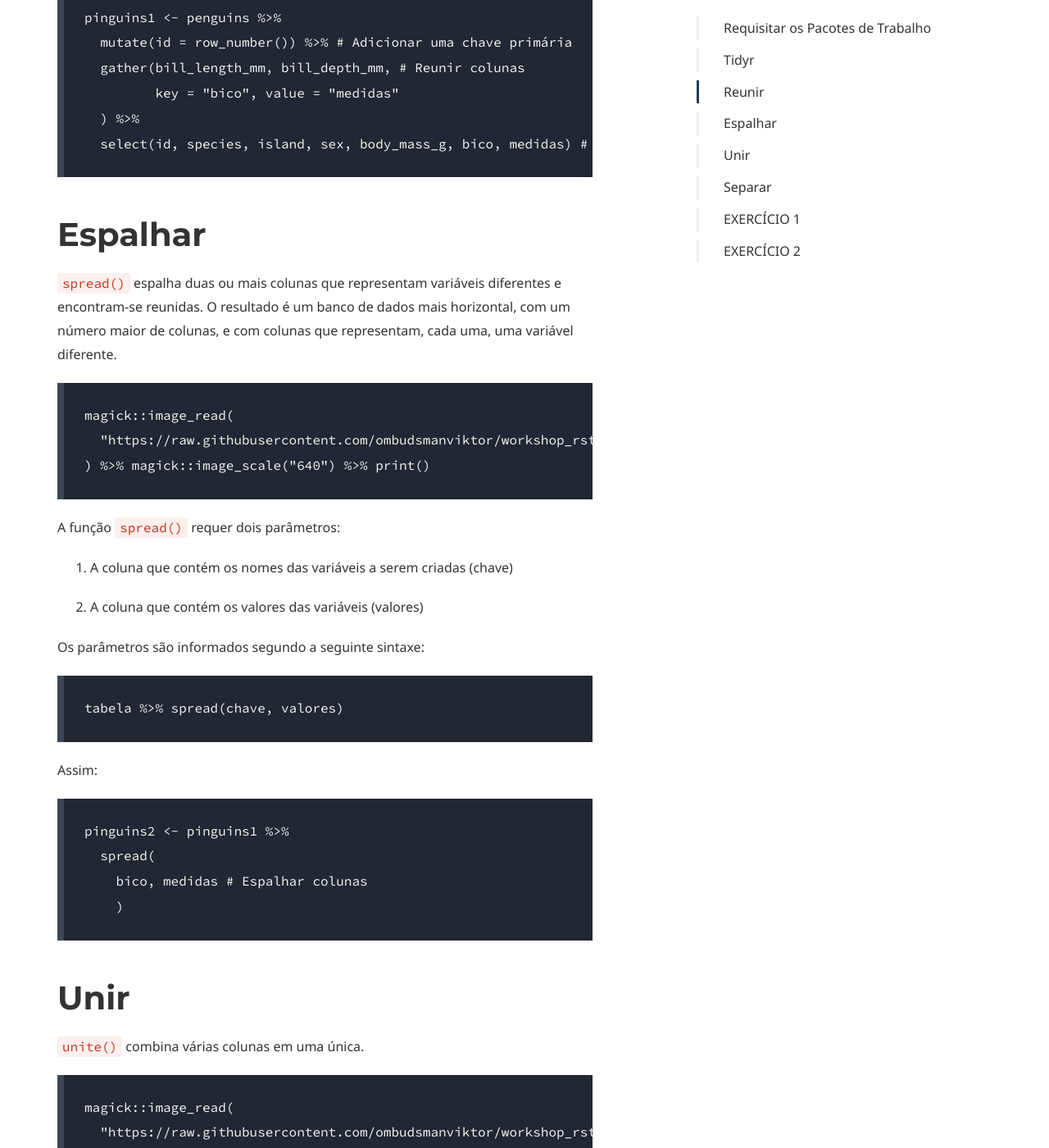
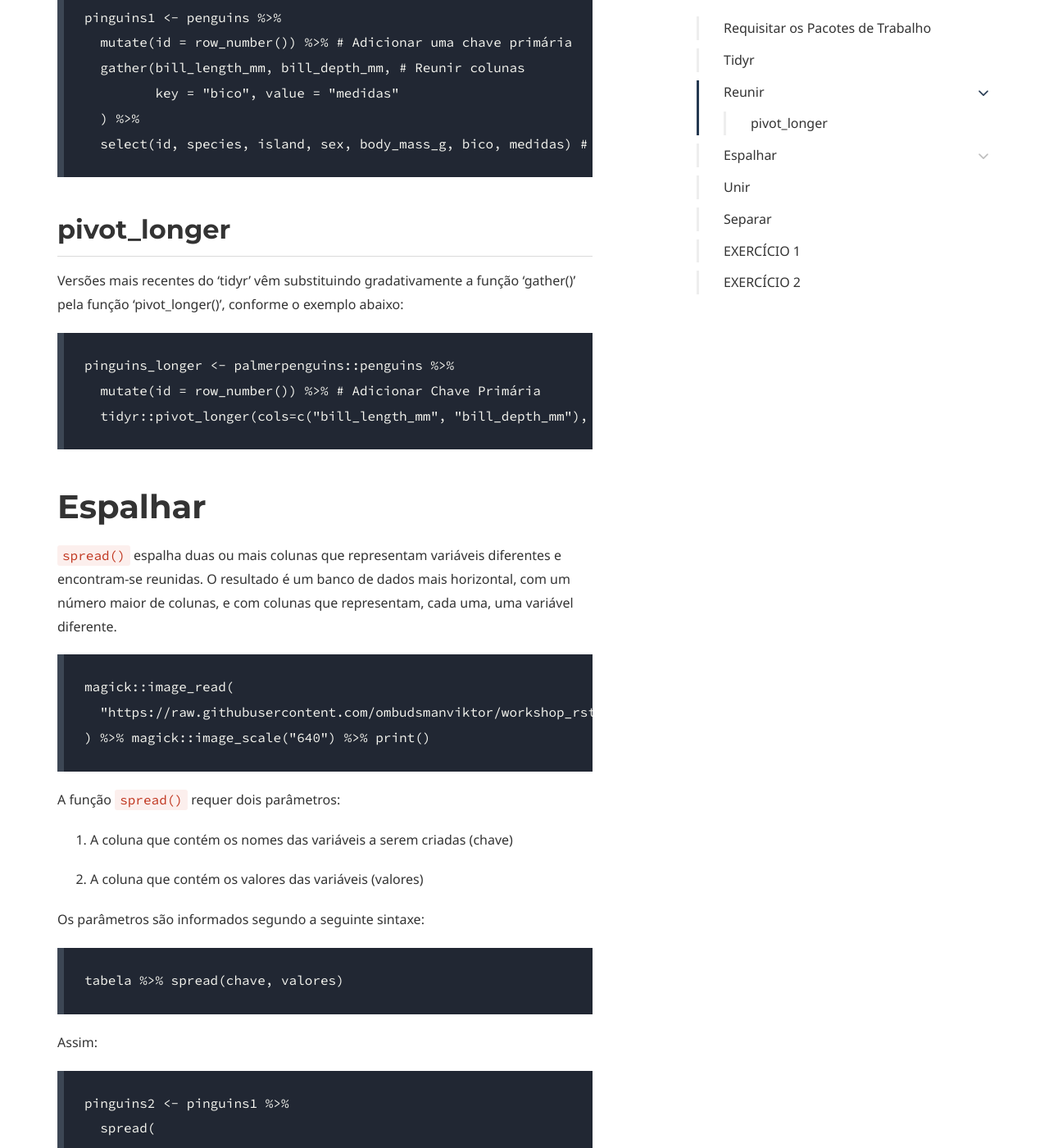
Before and after one commit to coLAB-UFF/docs, a Jekyll site: the page built from dataviz_08.md, in a window 1280 px wide and 1400 px high, scrolled down 4344 px. Shown: the whole window at 82% size. Built offline with Jekyll 4.4.1, drawn with Linux system fonts in a browser that asks for light colours; some web fonts are replaced; some of the changed text lies outside the part shown.

Commit message:
Update dataviz_08.md

````diff
--- a/dataviz_08.md
+++ b/dataviz_08.md
@@ -155,6 +155,16 @@
   select(id, species, island, sex, body_mass_g, bico, medidas) # Selecionar colunas
 ```
 
+## pivot_longer
+
+Versões mais recentes do 'tidyr' vêm substituindo gradativamente a função 'gather()' pela função 'pivot_longer()', conforme o exemplo abaixo:
+
+```
+pinguins_longer <- palmerpenguins::penguins %>%
+  mutate(id = row_number()) %>% # Adicionar Chave Primária
+  tidyr::pivot_longer(cols=c("bill_length_mm", "bill_depth_mm"), names_to = "bico", values_to = "medidas")
+```
+
 # Espalhar
 
 `spread()` espalha duas ou mais colunas que representam variáveis diferentes e encontram-se reunidas. O resultado é um banco de dados mais horizontal, com um número maior de colunas, e com colunas que representam, cada uma, uma variável diferente.
@@ -184,6 +194,15 @@
   spread(
     bico, medidas # Espalhar colunas
     )
+```
+
+## pivot_wider
+
+Versões mais recentes do 'tidyr' vêm substituindo gradativamente a função 'spread()' pela função 'pivot_wider()', conforme o exemplo abaixo:
+
+```
+pinguins_wider <- pinguins_longer %>%
+  tidyr::pivot_wider(names_from = bico, values_from = medidas)
 ```
 
 # Unir
````
